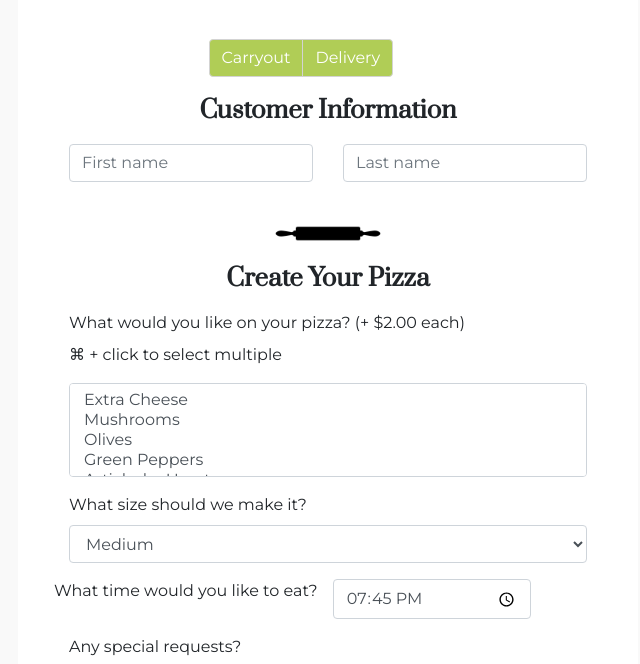
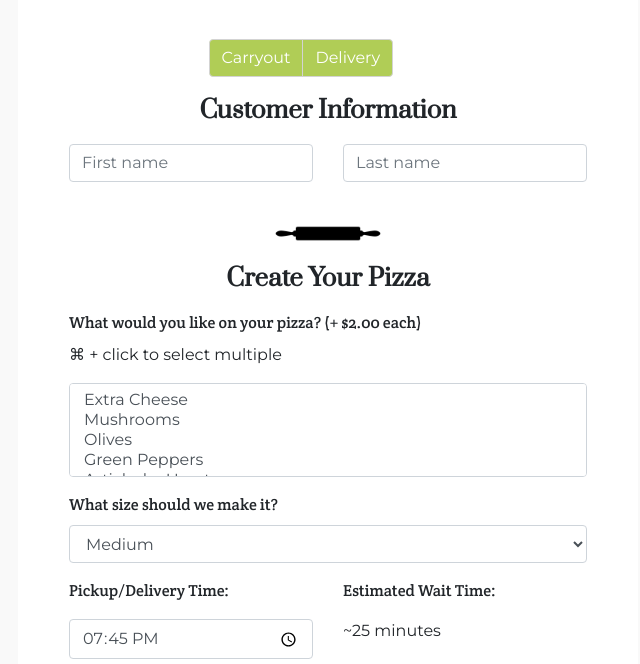
Before and after one commit to nikkiboyd/Island-Pie-Pizza, a plain HTML site: page index.html in a window 1280 px wide. Shown: the part 232-896 px from the top of the page, without its empty margins (312-952 px from the left). Drawn offline with Linux system fonts and the light colour scheme.

Commit message:
add estimated wait time column and include addition font for prompt questions

```diff
--- a/css/styles.css
+++ b/css/styles.css
@@ -31,6 +31,10 @@ body {
 
 .customer-info {
   padding-bottom: 30px;
+}
+
+.question {
+  font-family: 'Crete Round', serif;
 }
 
 .center {
--- a/index.html
+++ b/index.html
@@ -4,7 +4,7 @@
   <meta charset="utf-8">
   <link href="css/bootstrap.css" rel="stylesheet" type="text/css">
   <link href="css/styles.css" rel="stylesheet" type="text/css">
-  <link href="https://fonts.googleapis.com/css?family=Montserrat|Prata|Vidaloka" rel="stylesheet">
+  <link href="https://fonts.googleapis.com/css?family=Montserrat|Prata|Vidaloka|Crete+Round" rel="stylesheet">
   <script src="js/jquery-3.3.1.js"></script>
   <script src="js/scripts.js"></script>
   <title>Island Pie Pizza</title>
@@ -42,6 +42,7 @@
         </div>
         <!-- Delivery Form -->
         <div class="delivery-form">
+          <p class="question">Where should we deliver?</p>
           <div class="form-group">
             <label for="inputAddress">Address</label>
             <input type="text" class="form-control" id="inputAddress" placeholder="1234 Deer Harbor Drive">
@@ -71,7 +72,7 @@
         <img class="center" src="img/rollingpin.jpg" style="width: 25%" alt="Rolling pin">
         <h2>Create Your Pizza</h2>
         <div class="form-group">
-          <label for="exampleFormControlSelect2">What would you like on your pizza? (+ $2.00 each)</label>
+          <label class="question" for="exampleFormControlSelect2">What would you like on your pizza? (+ $2.00 each)</label>
           <p>⌘ + click to select multiple</p>
           <select multiple class="form-control" id="select-toppings">
             <option>Extra Cheese</option>
@@ -88,7 +89,7 @@
           </select>
         </div>
         <div class="form-group">
-          <label for="exampleFormControlSelect1">What size should we make it?</label>
+          <label class="question" for="exampleFormControlSelect1">What size should we make it?</label>
           <select class="form-control" id="select-size">
             <option value=2>Medium</option>
             <option value=3>Large (+ $2.00)</option>
@@ -96,13 +97,17 @@
           </select>
         </div>
         <div class="form-group row">
-          <p>What time would you like to eat?</p>
-          <div class="col-5">
+          <div class="col-md-6">
+            <p class="question">Pickup/Delivery Time:</p>
             <input class="form-control" type="time" value="19:45:00" id="order-time">
+          </div>
+          <div class="col-md-6">
+            <p class="question">Estimated Wait Time:</p>
+            <p>~25 minutes</p>
           </div>
         </div>
         <div class="form-group">
-          <label for="exampleFormControlTextarea1">Any special requests?</label>
+          <label class="question" for="exampleFormControlTextarea1">Any special requests?</label>
           <textarea class="form-control" id="request-box" rows="3" placeholder="Extra red pepper flakes and parmesan, please!"></textarea>
         </div>
         <button id="submit-order-button" type="submit" class="center btn btn-primary">Place Order</button>
@@ -112,7 +117,7 @@
     <div class="card order-details">
       <h2>Order Confirmed!</h2>
       <img src="img/yay.jpg" style="width: 20%" alt="">
-      <p>Thank you for your business.</p>
+      <p class="question">Thank you for your business.</p>
       <br>
       <br>
       <h2>Details:</h2>
@@ -137,7 +142,8 @@
           <p><strong>Ready by: </strong><br><span id="target-time"></span></p>
         </div>
         <div class="col-md-6">
-          <p><strong>Total: </strong><br><span class="total-cost"></span></strong></p>
+          <p><strong>Total: </strong><br><span class="total-cost"></span></strong>
+          </p>
         </div>
       </div>
       <div class="row">
@@ -147,5 +153,6 @@
         <button id="home-button" type="submit" class="center btn btn-primary">Order Again</button>
       </div>
     </div>
+  </div>
 </body>
 </html>
```
